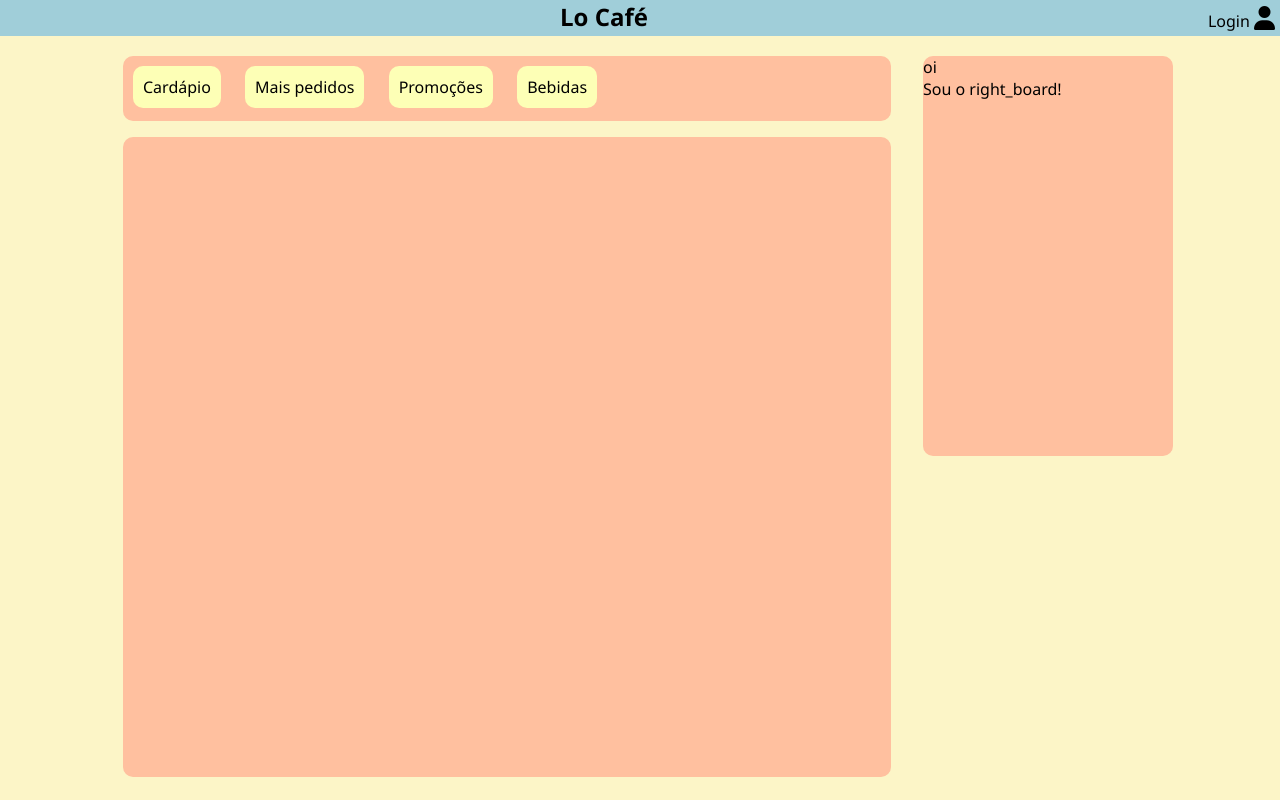
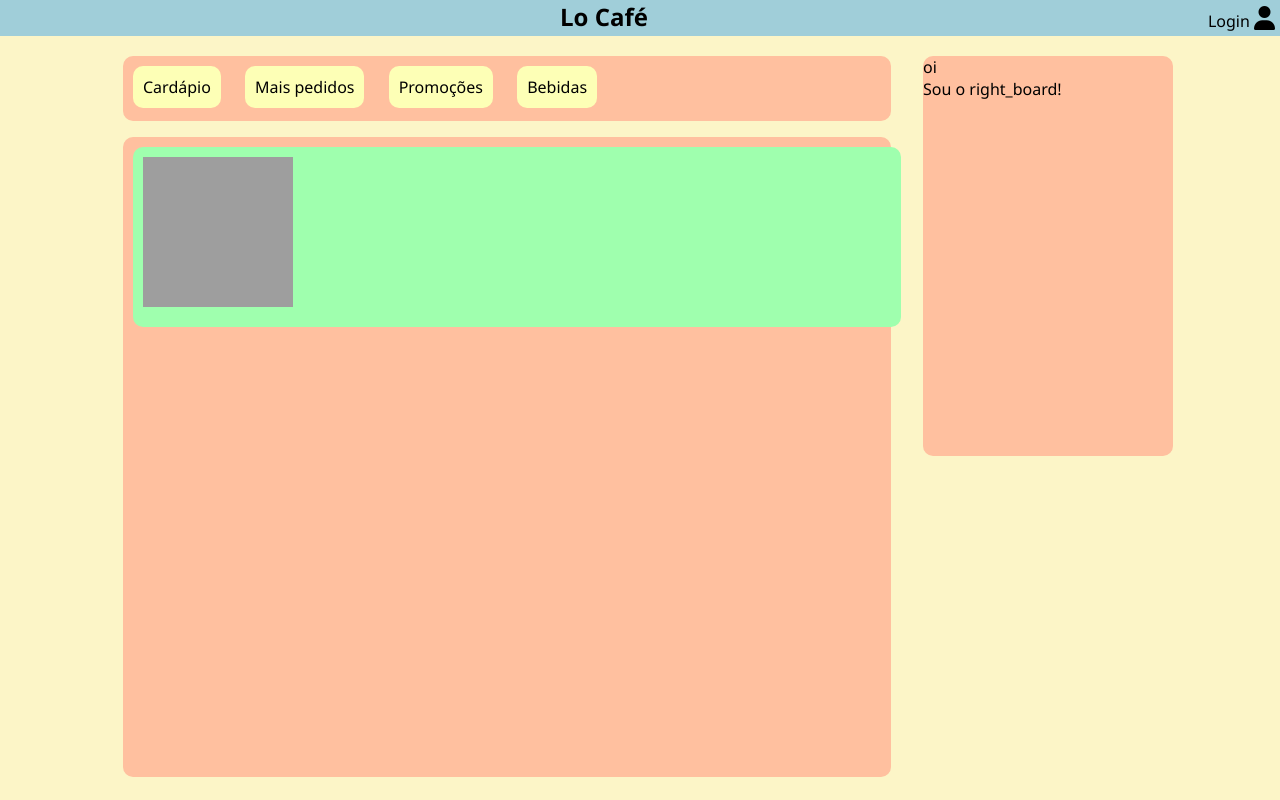
Before and after one commit to lorenzolpandolfo/coffee-shop, a Flask app: page / in a window 1280 px wide. Run offline with Flask 3, Linux system fonts and the light colour scheme; parts of the project's set-up code (start-up, migrations or seed data) failed here and were passed over; some libraries are stand-ins or nearby versions; grey boxes are pictures that could not be loaded.

Commit message:
update homepage

```diff
--- a/blueprints/homepage/templates/homepage.html
+++ b/blueprints/homepage/templates/homepage.html
@@ -26,21 +26,28 @@
             </div>
         </div>
         <div class="main">
-            <div class="main_board">
+            <div class="boards">
                 <div class="board_top">
                     <button>Cardápio</button>
                     <button>Mais pedidos</button>
                     <button>Promoções</button>
                     <button>Bebidas</button>
                 </div>
+
                 <div class="board">
+                    <div class="item_board">
+                        <div class="img-container">
+                            <img class="imagem" src="https://upload.wikimedia.org/wikipedia/commons/thumb/4/45/A_small_cup_of_coffee.JPG/1200px-A_small_cup_of_coffee.JPG">
+                        </div>
+                    </div>
+                    <div class="clearf"></div>
                 </div>
             </div>
             <div class="right_board">
                 <p>oi{{USER['nome']}}</p>
                 <p>Sou o right_board!</p>
             </div>
-
+        </div>
     </div>
 
 </body>
--- a/static/homepage.css
+++ b/static/homepage.css
@@ -48,6 +48,29 @@
     max-width: 1050px;
     border-radius: 10px;
     margin: 2vh 2vh 0 2vh;
+    box-sizing: border-box;
+    padding:10px;
+}
+
+.item_board {
+    background: #9fffae;
+    height: 20vh;
+    width: 100%;
+    border-radius: 10px;
+    padding: 10px;
+}
+
+.img-container {
+    width: 20%;
+    padding-bottom: 20%;
+    position: relative;
+    overflow: hidden;
+}
+
+.imagem {
+    width: 100%;
+    height: 100%;
+    position: absolute;
 }
 
 .board_top {
@@ -90,6 +113,7 @@
     }
 
     .board {
+        box-sizing: border-box;
         width: 80vw;
     }
 
```
Lines whose indentation alone changed are shown as unchanged.
